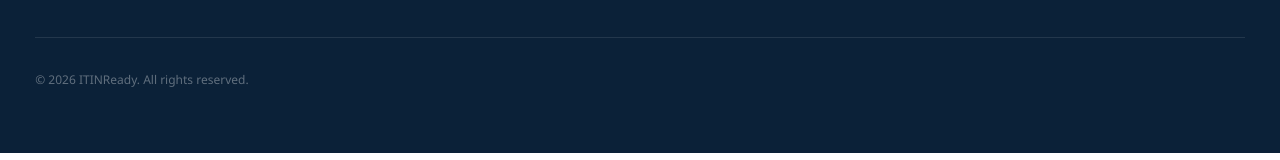
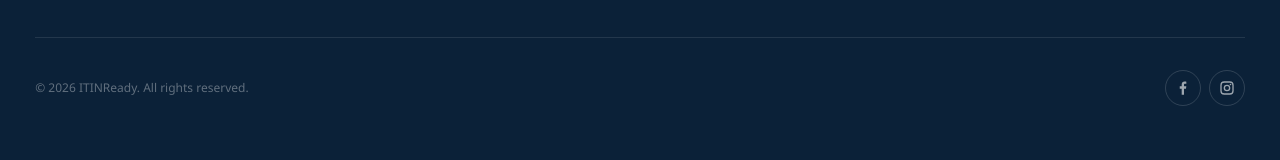
Before and after one commit to Naveed1891/ITIN-Filing-Website, a Next.js app: page /about in a window 1280 px wide. Shown: the part 1847-2007 px from the top of the page. Built offline with nearby package versions, Linux system fonts and the light colour scheme; no server answers; a web font is replaced by a local one.

Commit message:
social icons

```diff
--- a/src/components/layout/Footer.tsx
+++ b/src/components/layout/Footer.tsx
@@ -91,6 +91,30 @@ export function Footer() {
           <p className="text-[11px] sm:text-[12px] text-white/35">
             © {new Date().getFullYear()} ITINReady. All rights reserved.
           </p>
+          <div className="flex items-center gap-2" aria-label="ITINReady social media">
+            <a
+              href="https://www.facebook.com/itinready"
+              target="_blank"
+              rel="noopener noreferrer"
+              aria-label="ITINReady on Facebook"
+              className="flex size-9 items-center justify-center rounded-full border border-white/15 text-white/60 transition-colors hover:border-gold/60 hover:bg-gold/10 hover:text-gold focus-visible:outline-none focus-visible:ring-2 focus-visible:ring-gold focus-visible:ring-offset-2 focus-visible:ring-offset-navy-deep"
+            >
+              <svg aria-hidden="true" viewBox="0 0 24 24" className="size-4 fill-current">
+                <path d="M13.5 22v-9h3l.45-3.5H13.5V7.27c0-1.01.28-1.7 1.73-1.7H17V2.45c-.31-.04-1.37-.13-2.61-.13-2.58 0-4.35 1.58-4.35 4.48v2.7H7.12V13h2.92v9h3.46Z" />
+              </svg>
+            </a>
+            <a
+              href="https://www.instagram.com/itinready/"
+              target="_blank"
+              rel="noopener noreferrer"
+              aria-label="ITINReady on Instagram"
+              className="flex size-9 items-center justify-center rounded-full border border-white/15 text-white/60 transition-colors hover:border-gold/60 hover:bg-gold/10 hover:text-gold focus-visible:outline-none focus-visible:ring-2 focus-visible:ring-gold focus-visible:ring-offset-2 focus-visible:ring-offset-navy-deep"
+            >
+              <svg aria-hidden="true" viewBox="0 0 24 24" className="size-4 fill-current">
+                <path d="M7.8 2h8.4A5.8 5.8 0 0 1 22 7.8v8.4a5.8 5.8 0 0 1-5.8 5.8H7.8A5.8 5.8 0 0 1 2 16.2V7.8A5.8 5.8 0 0 1 7.8 2Zm-.2 2A3.6 3.6 0 0 0 4 7.6v8.8A3.6 3.6 0 0 0 7.6 20h8.8a3.6 3.6 0 0 0 3.6-3.6V7.6A3.6 3.6 0 0 0 16.4 4H7.6Zm9.65 1.5a1.25 1.25 0 1 1 0 2.5 1.25 1.25 0 0 1 0-2.5ZM12 7a5 5 0 1 1 0 10 5 5 0 0 1 0-10Zm0 2a3 3 0 1 0 0 6 3 3 0 0 0 0-6Z" />
+              </svg>
+            </a>
+          </div>
         </div>
       </div>
     </footer>
```
